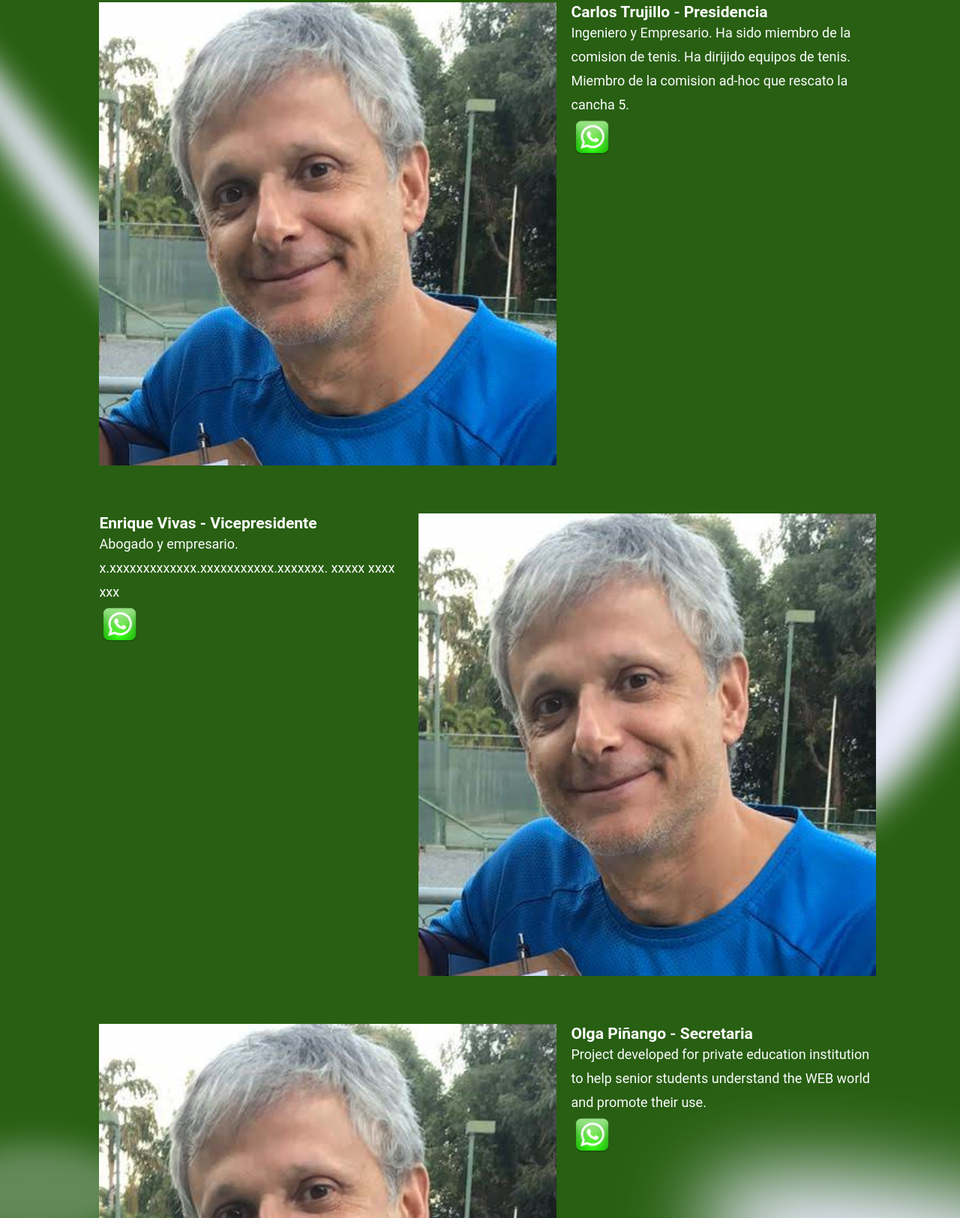
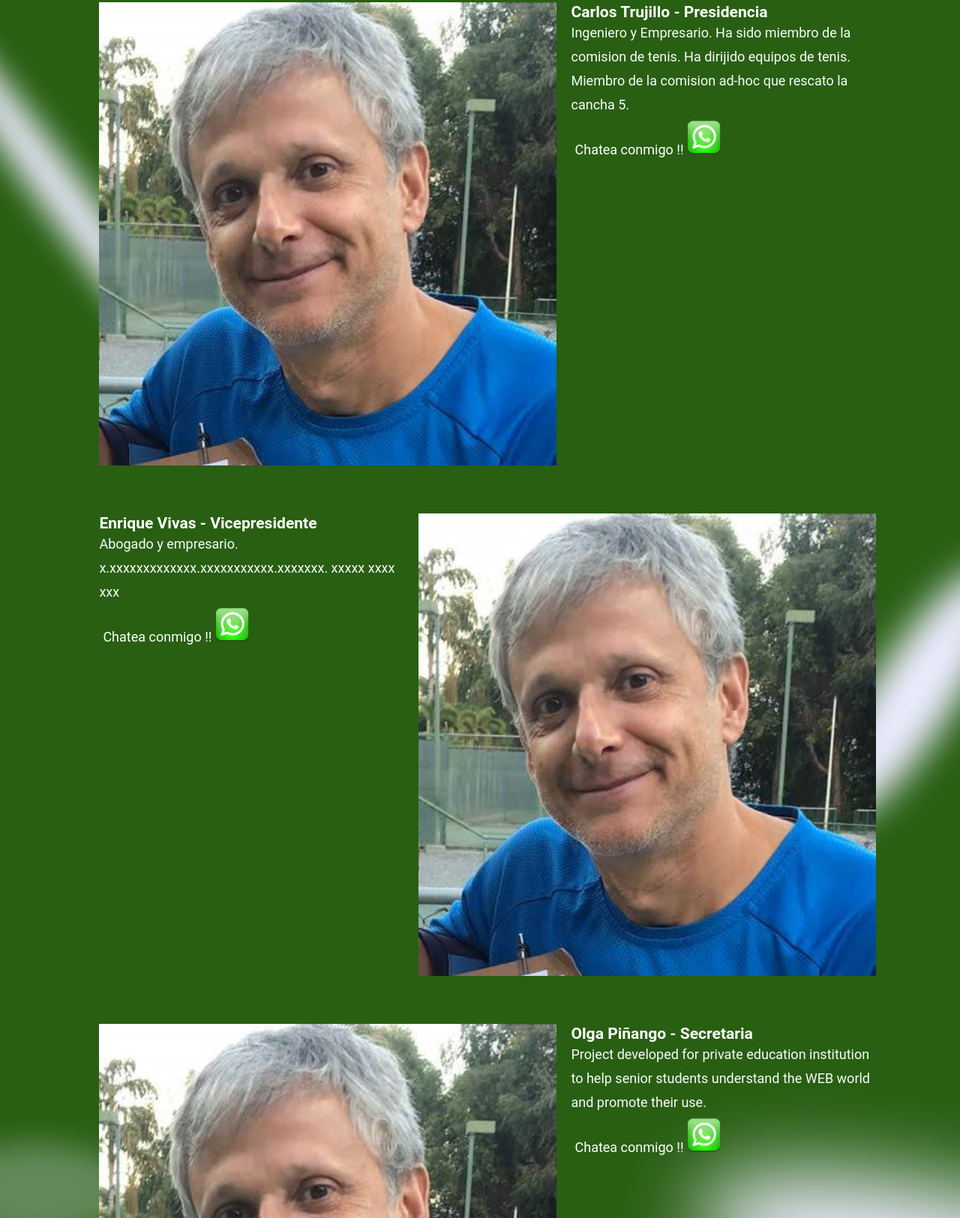
Before and after one commit to DarioAlessioR/Plancha1CRC, a website: page index.html in a window 1280 px wide. Shown: the part 1935-3560 px from the top of the page at 75% size. Drawn offline with Linux system fonts and the light colour scheme.

Commit message:
Update index.html

```diff
--- a/index.html
+++ b/index.html
@@ -139,7 +139,7 @@
 
           </p>
 
-          <div id="whatsapp">
+          <div id="whatsapp">Chatea conmigo !!
             <a href="https://wa.me/584242300008" target="_blank" rel="noopener">
               <img src="images/whatsapp.png" alt="whatsapp icon" />
             </a>
@@ -155,7 +155,7 @@
             Abogado y empresario.
             x.xxxxxxxxxxxxx.xxxxxxxxxxx.xxxxxxx. xxxxx xxxx xxx
           </p>
-          <div id="whatsapp">
+          <div id="whatsapp">Chatea conmigo !!
             <a href="https://wa.me/584141402002" target="_blank" rel="noopener">
               <img src="images/whatsapp.png" alt="whatsapp icon" />
             </a>
@@ -178,7 +178,7 @@
             Project developed for private education institution to help senior
             students understand the WEB world and promote their use.
           </p>
-          <div id="whatsapp">
+          <div id="whatsapp">Chatea conmigo !!
             <a href="https://wa.me/584143700952" target="_blank" rel="noopener">
               <img src="images/whatsapp.png" alt="whatsapp icon" />
             </a>
@@ -193,7 +193,7 @@
             Project developed for private education institution to help senior
             students acquire good computer habits and promote their use.
           </p>
-          <div id="whatsapp">
+          <div id="whatsapp">Chatea conmigo !!
             <a href="https://wa.me/584166056542" target="_blank" rel="noopener">
               <img src="images/whatsapp.png" alt="whatsapp icon" />
             </a>
@@ -216,7 +216,7 @@
             Project developed for private education institution to help senior
             students understand the WEB world and promote their use.
           </p>
-          <div id="whatsapp">
+          <div id="whatsapp">Chatea conmigo !!
             <a href="https://wa.me/584141210790" target="_blank" rel="noopener">
               <img src="images/whatsapp.png" alt="whatsapp icon" />
             </a>
```
